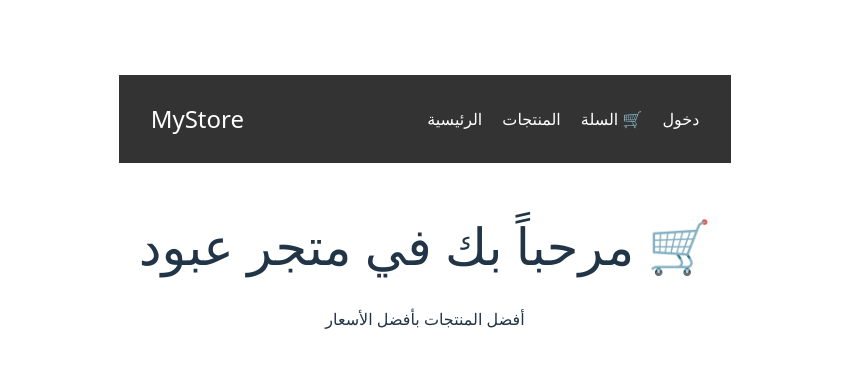
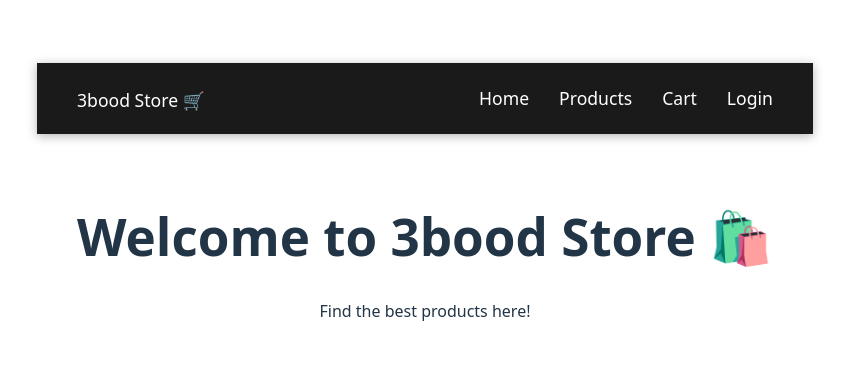
Before and after one commit to Abdelrahman1362004/e-business-project, a React app in the folder frontend/: page / in a window 1280 px wide. Shown: the part 179-546 px from the top of the page, without its empty margins (215-1064 px from the left). Built offline with nearby package versions, Linux system fonts and the light colour scheme; the HTML template or start-up script is replaced by a standard one.

Commit message:
Refactor Navbar and App components for improved UI and localization

```diff
--- a/frontend/src/App.jsx
+++ b/frontend/src/App.jsx
@@ -5,22 +5,18 @@ import './App.css';
 function App() {
   return (
     <Router>
-      {/* الـ Navbar هيفضل ثابت فوق في كل الصفحات */}
       <Navbar />
-
-      <div style={{ padding: '20px', textAlign: 'center' }}>
+      <div style={{ padding: '40px', textAlign: 'center' }}>
         <Routes>
-          {/* هنا بنحدد إيه اللي يظهر لما نفتح كل رابط */}
           <Route path="/" element={
             <div>
-              <h1>مرحباً بك في متجر عبود 🛒</h1>
-              <p>أفضل المنتجات بأفضل الأسعار</p>
+              <h1>Welcome to 3bood Store 🛍️</h1>
+              <p>Find the best products here!</p>
             </div>
           } />
-
-          <Route path="/products" element={<h1>قائمة المنتجات 📦</h1>} />
-          <Route path="/cart" element={<h1>سلة المشتريات 🛒</h1>} />
-          <Route path="/login" element={<h1>تسجيل الدخول 🔑</h1>} />
+          <Route path="/products" element={<h1>Our Products List 📦</h1>} />
+          <Route path="/cart" element={<h1>Your Shopping Cart 🛒</h1>} />
+          <Route path="/login" element={<h1>Login to your Account 🔑</h1>} />
         </Routes>
       </div>
     </Router>
--- a/frontend/src/components/Navbar.jsx
+++ b/frontend/src/components/Navbar.jsx
@@ -5,35 +5,45 @@ const Navbar = () => {
   return (
     <nav style={styles.navbar}>
       <div style={styles.logo}>
-        <Link to="/" style={styles.link}>MyStore</Link>
+        <Link to="/" style={styles.link}>3bood Store 🛒</Link>
       </div>
       <ul style={styles.navLinks}>
-        <li><Link to="/" style={styles.link}>الرئيسية</Link></li>
-        <li><Link to="/products" style={styles.link}>المنتجات</Link></li>
-        <li><Link to="/cart" style={styles.link}>السلة 🛒</Link></li>
-        <li><Link to="/login" style={styles.link}>دخول</Link></li>
+        <li><Link to="/" style={styles.link}>Home</Link></li>
+        <li><Link to="/products" style={styles.link}>Products</Link></li>
+        <li><Link to="/cart" style={styles.link}>Cart</Link></li>
+        <li><Link to="/login" style={styles.link}>Login</Link></li>
       </ul>
     </nav>
   );
 };
-
 
 const styles = {
   navbar: {
     display: 'flex',
     justifyContent: 'space-between',
     alignItems: 'center',
-    padding: '1rem 2rem',
-    backgroundColor: '#333',
+    padding: '1rem 2.5rem',
+    backgroundColor: '#1a1a1a',
     color: '#fff',
+    boxShadow: '0 2px 10px rgba(0,0,0,0.3)'
   },
-  logo: { fontSize: '1.5rem', fontWeight: 'bold' },
+  logo: {
+    fontSize: '1.6rem',
+    fontWeight: 'bold',
+  },
   navLinks: {
     display: 'flex',
     listStyle: 'none',
-    gap: '20px',
+    gap: '30px',
+    margin: 0,
+    padding: 0
   },
-  link: { color: '#fff', textDecoration: 'none' }
+  link: {
+    color: '#fff',
+    textDecoration: 'none',
+    fontSize: '1.1rem',
+    transition: '0.3s'
+  }
 };
 
 export default Navbar;
```
